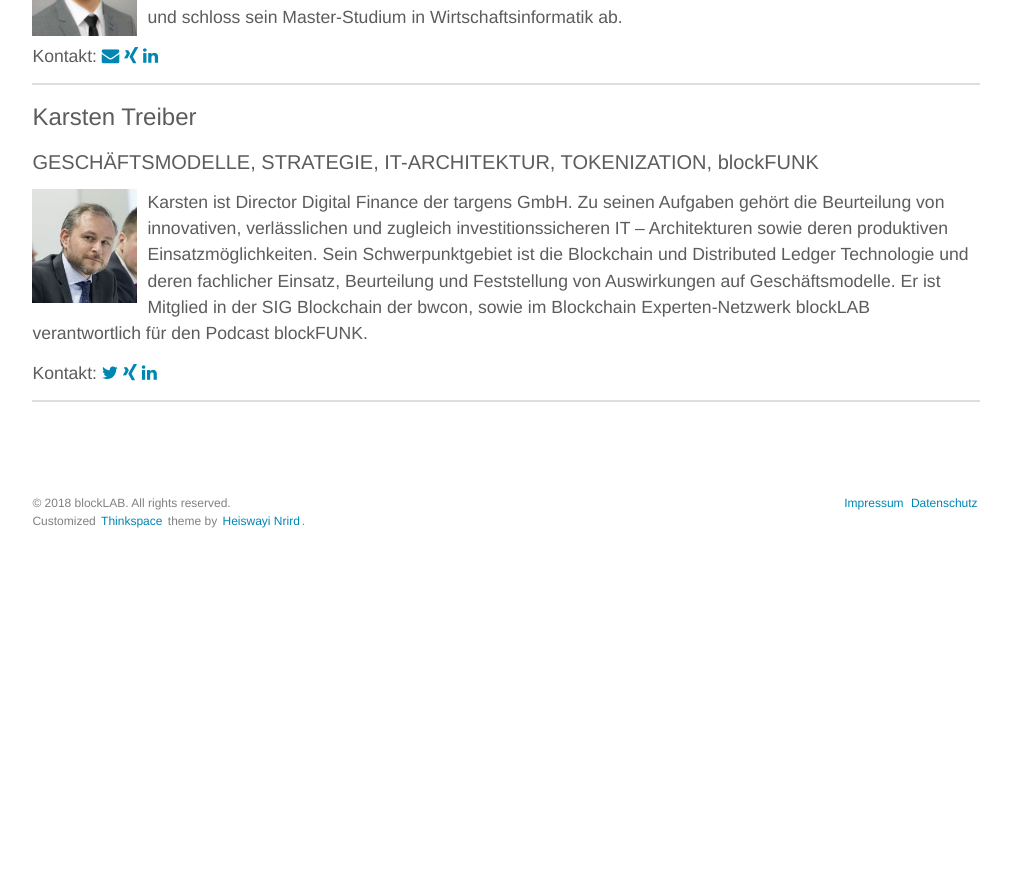
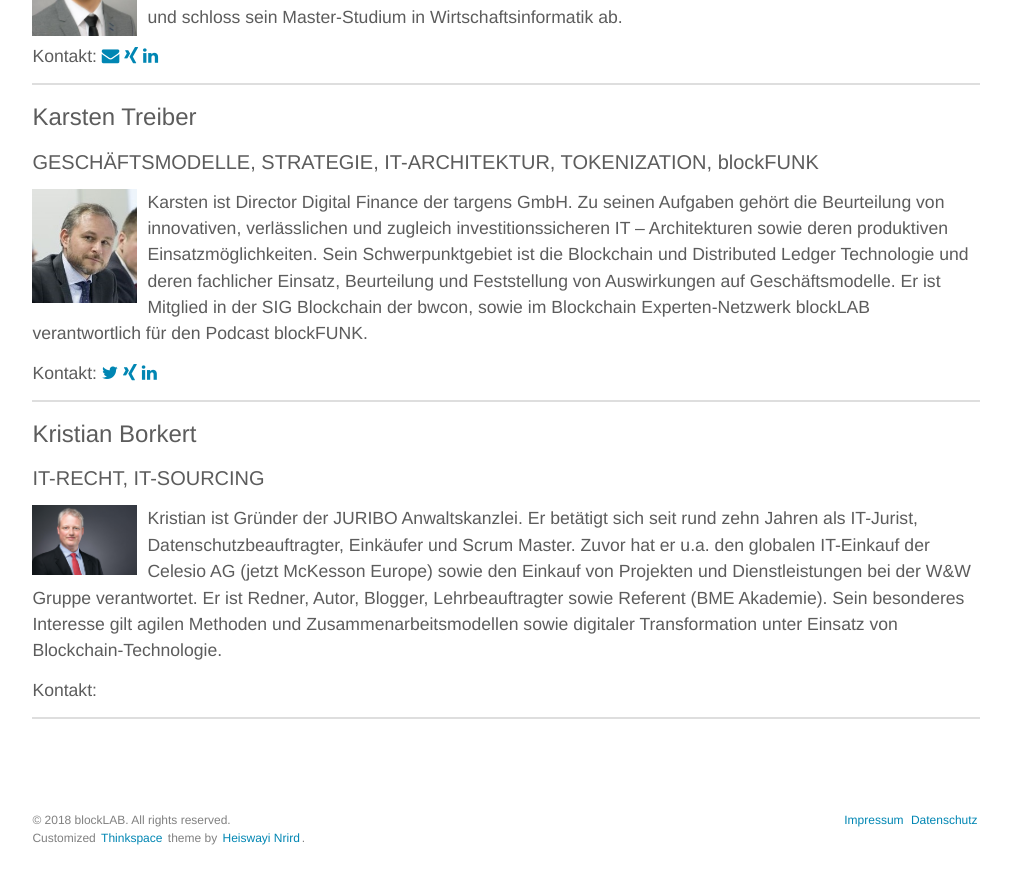
Before and after one commit to blocklab/site, a Jekyll site: the page built from team.md, in a window 1280 px wide and 900 px high, scrolled down 2672 px. Shown: the top 884 px of the window, without its empty margins (134-1145 px from the left). Built offline with Jekyll 4.4.1, drawn with Linux system fonts in a browser that asks for light colours; before the commit the page ends 3255 px from its top, so only the background shows below that.

Commit message:
Update team.yml

```diff
--- a/_data/team.yml
+++ b/_data/team.yml
@@ -79,3 +79,21 @@
   twitter: katreiber
   xing: Karsten_Treiber
   linkedin: karsten-treiber
+
+- id: michael
+  name: Michael Munz
+  topics: DIGITALE INNOVATIONEN, GESCHÄFTSMODELLE, STARTUPS
+  image: /assets/images/team/Michael.jpg
+  description: Michael ist Digital Innovation Manger bei der 51nodes GmbH und war zuvor als Innovation Manger im Automotiv Bereich tätig. Während seines Master-Studiums in Wirtschaftsinformatik beschäftigte er sich mit den Auswirkungen der Blockchain-Technologie auf Industrieunternehmen und machte dies zum Thema seiner Masterarbeit. Insbesondere die Entwicklung neuer Geschäftsmodelle, Tokenisierung und Handelsplätze sowie Kooperationen mit Startups sind seine Interessengebiete.
+  twitter:
+  xing:
+  linkedin:
+
+  - id: kristian
+  name: Kristian Borkert
+  topics: IT-RECHT, IT-SOURCING
+  image: /assets/images/team/Kristian.jpg
+  description: Kristian ist Gründer der JURIBO Anwaltskanzlei. Er betätigt sich seit rund zehn Jahren als IT-Jurist, Datenschutzbeauftragter, Einkäufer und Scrum Master. Zuvor hat er u.a. den globalen IT-Einkauf der Celesio AG (jetzt McKesson Europe) sowie den Einkauf von Projekten und Dienstleistungen bei der W&W Gruppe verantwortet. Er ist Redner, Autor, Blogger, Lehrbeauftragter sowie Referent (BME Akademie). Sein besonderes Interesse gilt agilen Methoden und Zusammenarbeitsmodellen sowie digitaler Transformation unter Einsatz von Blockchain-Technologie.
+  twitter:
+  xing:
+  linkedin:
```
